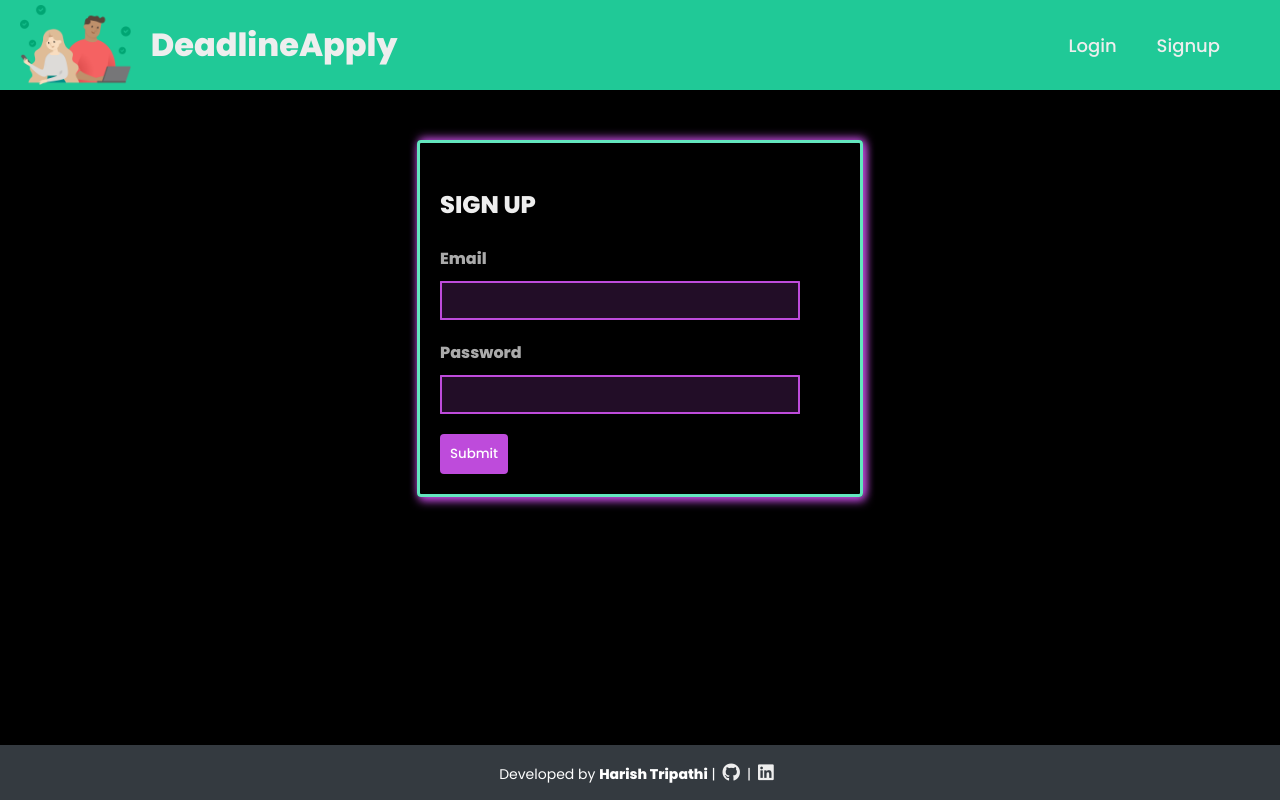
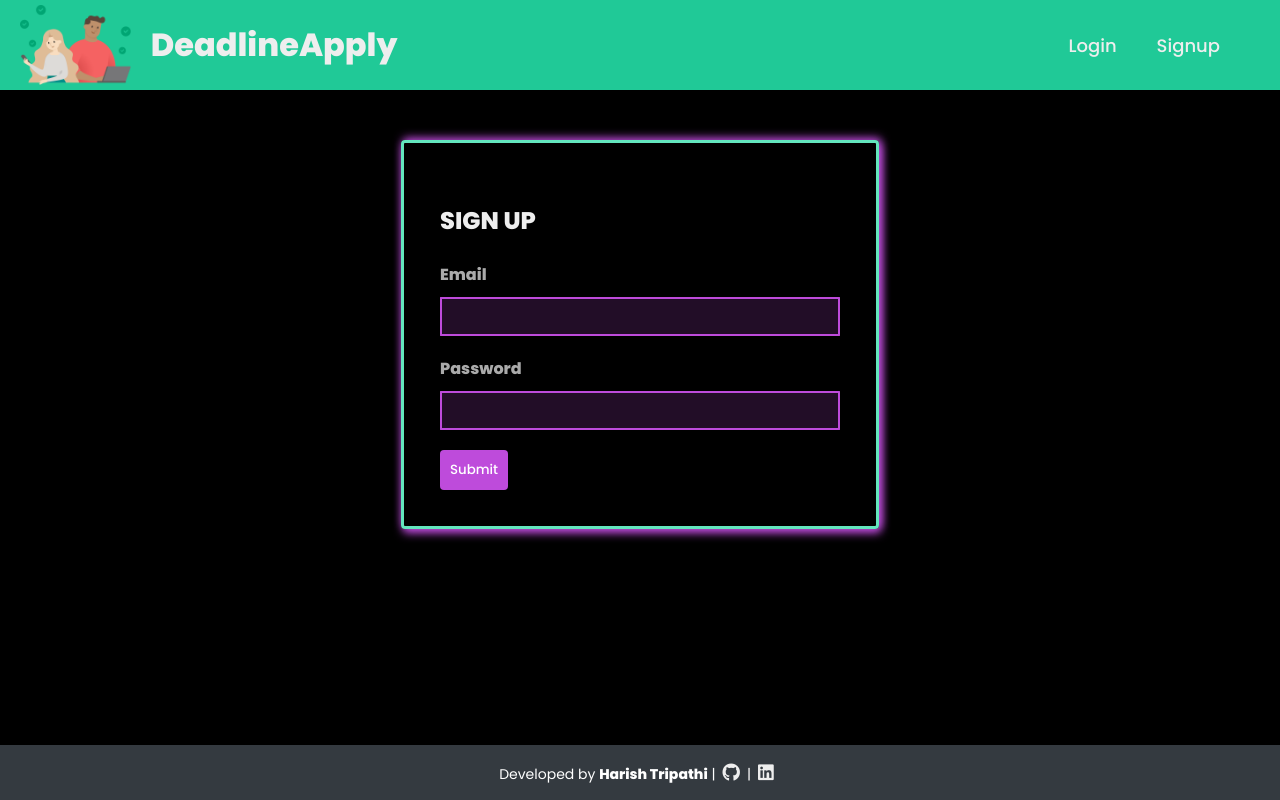
Before and after one commit to tripathiharish2001/companyalert, a React (Create React App) app in the folder front-end/: page /signup in a window 1280 px wide. Built offline with nearby package versions, Linux system fonts and the light colour scheme.

Commit message:
responsive

```diff
--- a/front-end/src/index.css
+++ b/front-end/src/index.css
@@ -222,6 +222,14 @@ form.login {
   border-radius: 4px;
 }
 
+form.signup {
+  padding: 3.6rem;
+}
+
+form input {
+  width: 100%;
+}
+
 .nav-links {
   display: flex;
   gap: 2rem;
```
